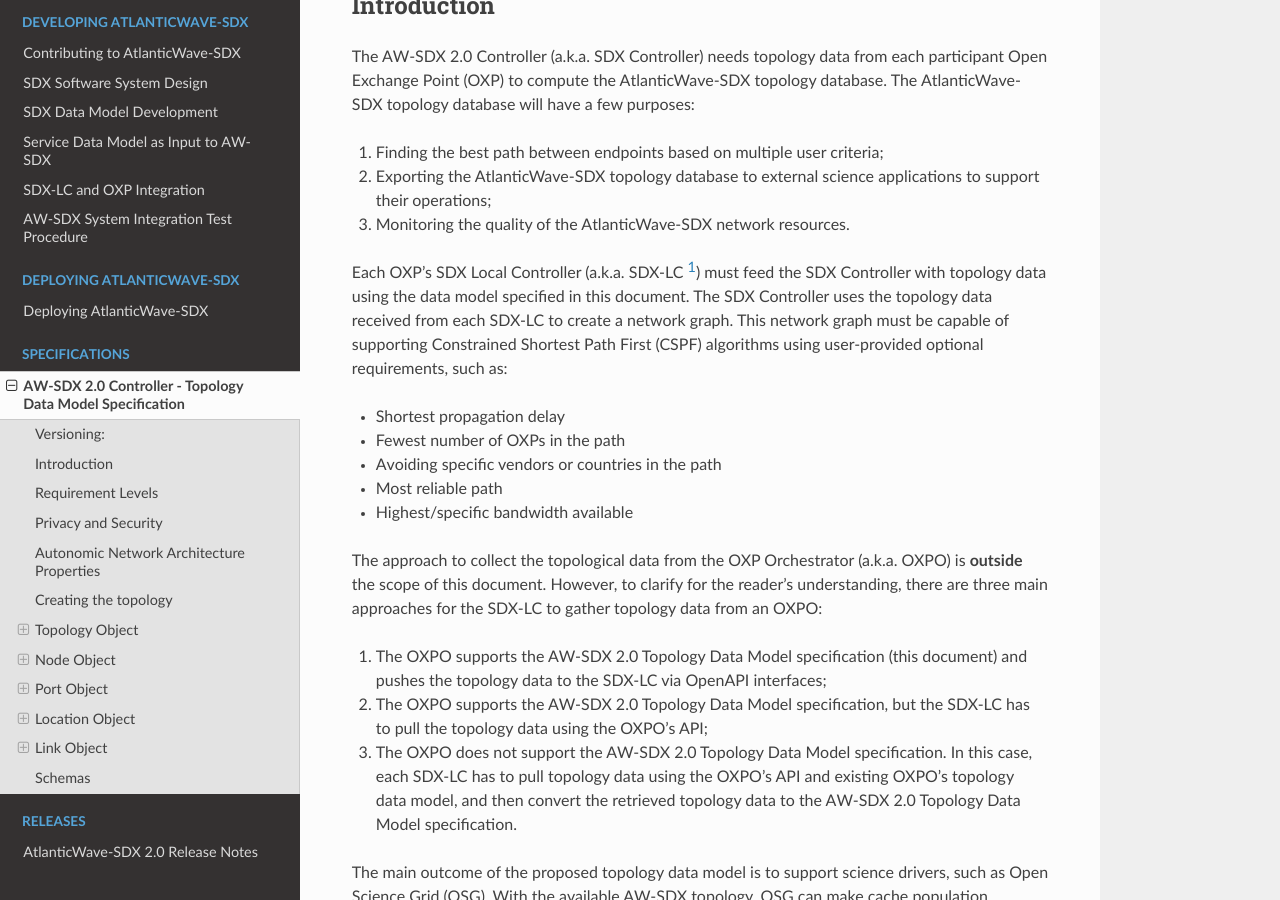
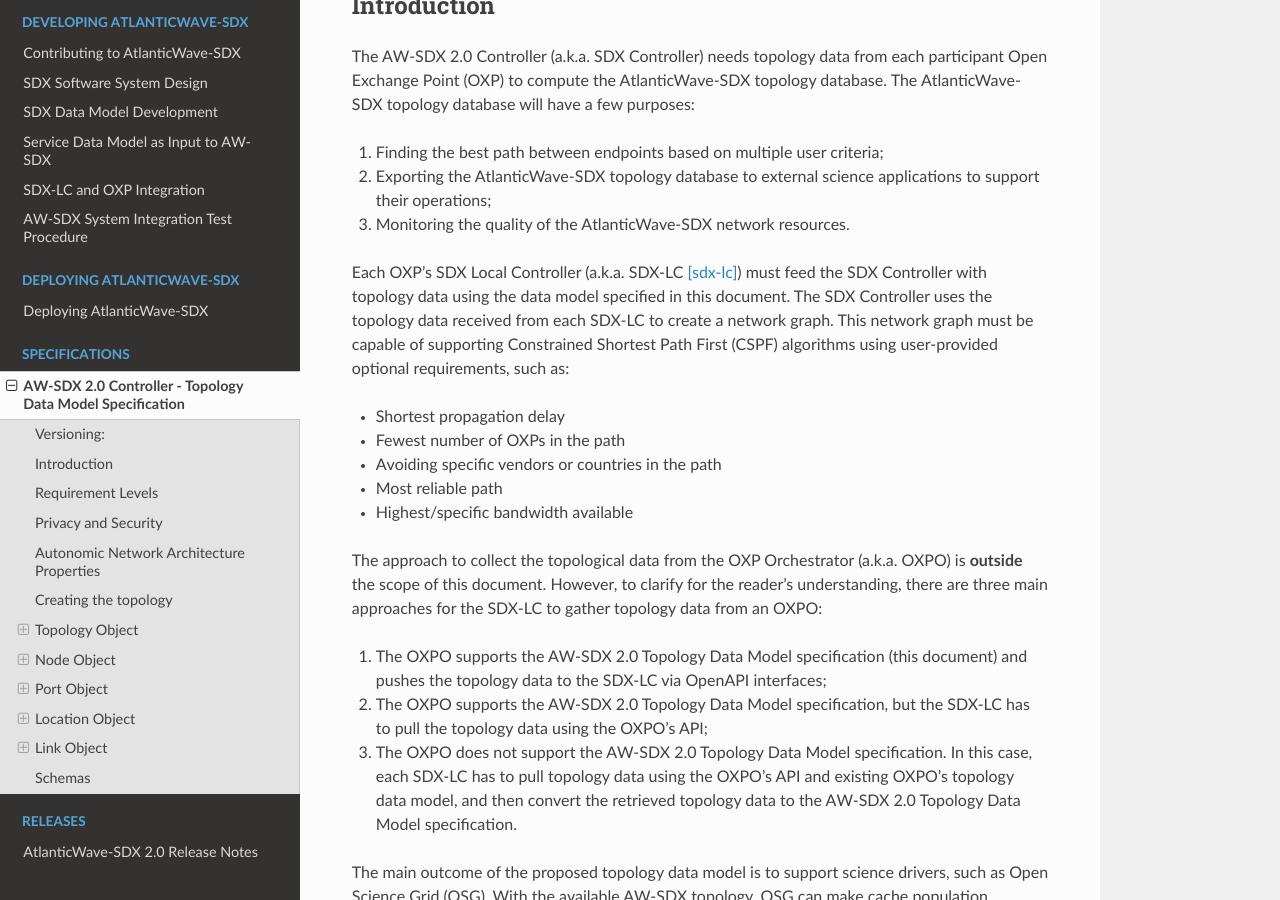
Before and after one commit to atlanticwave-sdx/sdx-docs, a Sphinx documentation site: the page built from source/specs/datamodel_1_0_0.rst, in a window 1280 px wide and 900 px high, scrolled down 355 px. Built offline with Sphinx 7.4.7 and the Read the Docs theme 2.0.0, drawn with Linux system fonts in a browser that asks for light colours.

Commit message:
Preserve references

```diff
--- a/source/specs/datamodel_1_0_0.rst
+++ b/source/specs/datamodel_1_0_0.rst
@@ -31,12 +31,12 @@
 
 3. Monitoring the quality of the AtlanticWave-SDX network resources.
 
-Each OXP's SDX Local Controller (a.k.a. SDX-LC [1]_) must feed the SDX
-Controller with topology data using the data model specified in this
-document. The SDX Controller uses the topology data received from each
-SDX-LC to create a network graph. This network graph must be capable
-of supporting Constrained Shortest Path First (CSPF) algorithms using
-user-provided optional requirements, such as:
+Each OXP's SDX Local Controller (a.k.a. SDX-LC [sdx-lc]_) must feed
+the SDX Controller with topology data using the data model specified
+in this document. The SDX Controller uses the topology data received
+from each SDX-LC to create a network graph. This network graph must be
+capable of supporting Constrained Shortest Path First (CSPF)
+algorithms using user-provided optional requirements, such as:
 
 - Shortest propagation delay
 - Fewest number of OXPs in the path
@@ -774,14 +774,14 @@
 Schemas
 =======
 
-The data model schemas in this specification are provided at [2_] for
+The data model schemas in this specification are provided at [1_] for
 easy implementation and validation.
 
-.. _2: https://github.com/atlanticwave-sdx/datamodel/blob/main/schemas/
+.. _1: https://github.com/atlanticwave-sdx/datamodel/blob/main/schemas/
 
 .. rubric:: Footnotes
 
-.. [1] The SDX Local Controller (SDX-LC) is a major component of the
-   AW-SDX 2.0 architecture. A design objective of the SDX-LC is to
+.. [sdx-lc] The SDX Local Controller (SDX-LC) is a major component of
+   the AW-SDX 2.0 architecture. A design objective of the SDX-LC is to
    abstract the distinct physical characteristics of a participant
    OXP.
```
